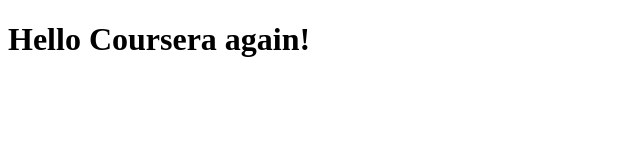
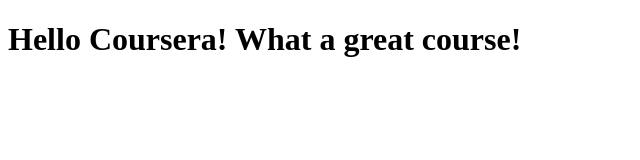
Before and after one commit to J3x-builder/cousera-test, a plain HTML site: page site/index.html in a window 1280 px wide. Shown: the whole page, without its empty margins (0-640 px from the left). Drawn offline with Linux system fonts and the light colour scheme.

Commit message:
small addition to our page content.

```diff
--- a/site/index.html
+++ b/site/index.html
@@ -4,6 +4,6 @@
   <title>Hello Coursera!</title>
 </head>
 <body>
-  <h1>Hello Coursera again!</h1>
+  <h1>Hello Coursera! What a great course! </h1>
 </body>
 </html>
```
